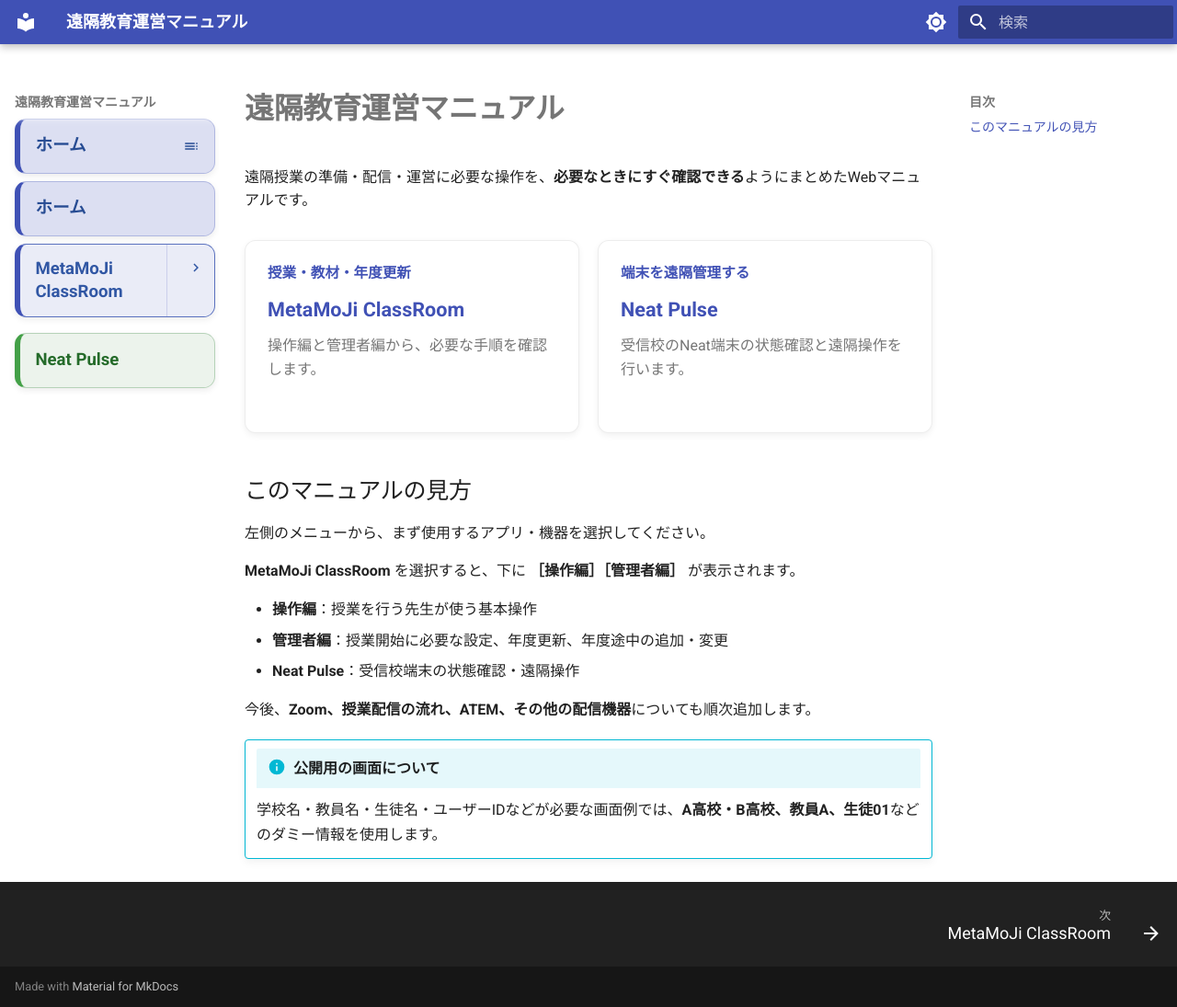
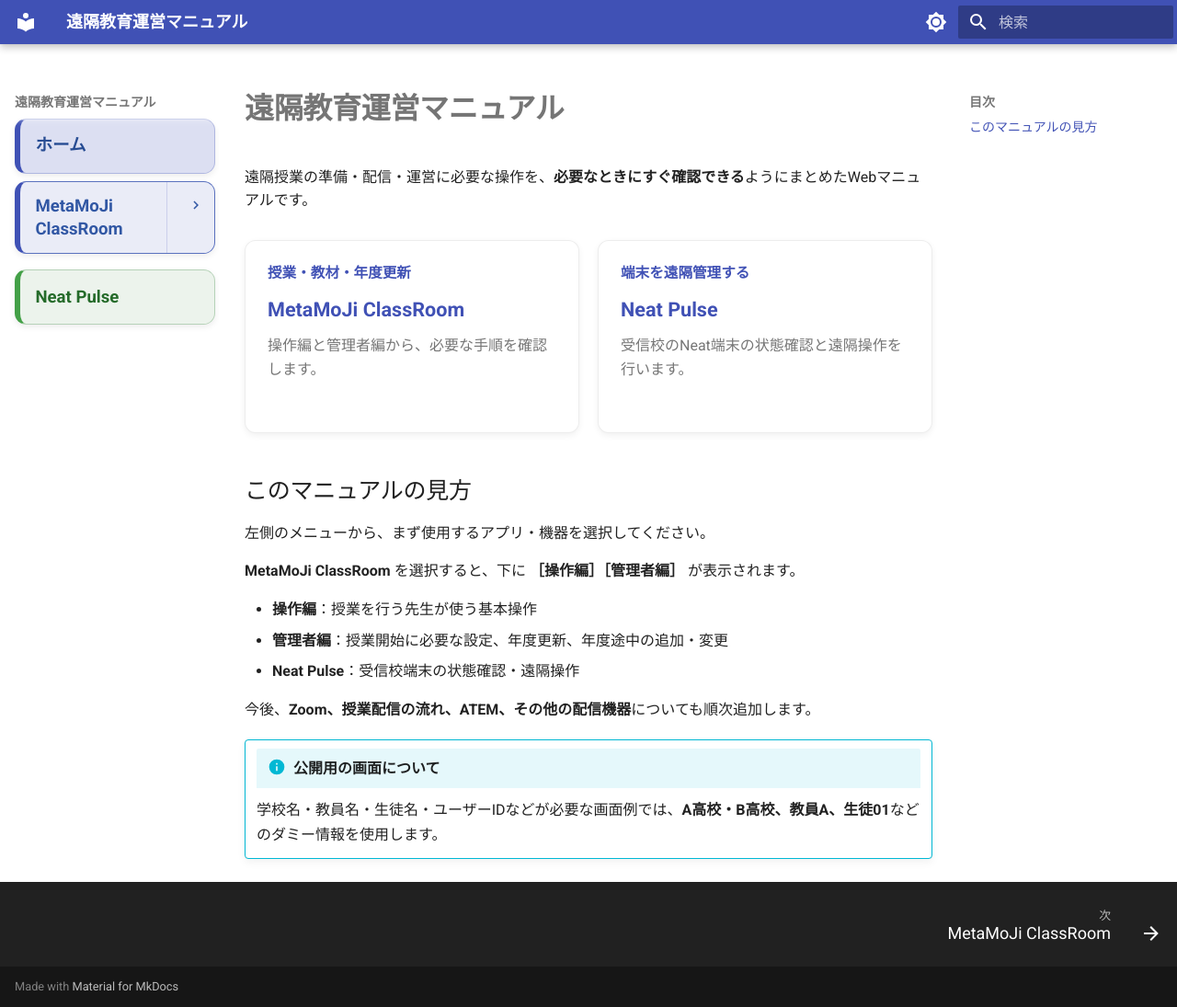
Before and after one commit to a-recs/remote-manual, an MkDocs documentation site: the page built from docs/index.md, in a window 1280 px wide and 1095 px high. Shown: the whole window at 92% size. Built offline with MkDocs 1.6.1 and Material for MkDocs 9.7.7, drawn with Linux system fonts in a browser that asks for light colours.

Commit message:
Load final navigation style fixes

```diff
--- a/mkdocs.yml
+++ b/mkdocs.yml
@@ -51,3 +51,4 @@ markdown_extensions:
 extra_css:
   - stylesheets/extra.css
   - stylesheets/navigation.css
+  - stylesheets/navigation-fixes.css
```
